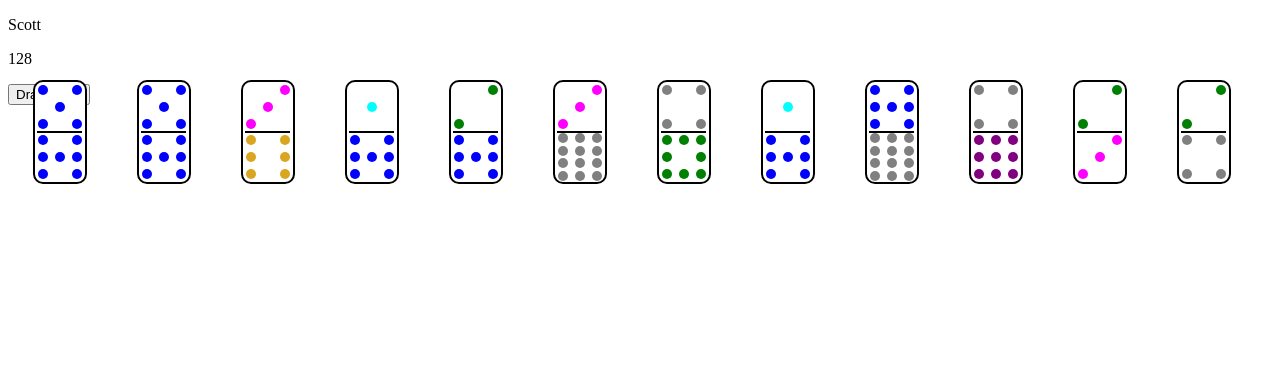
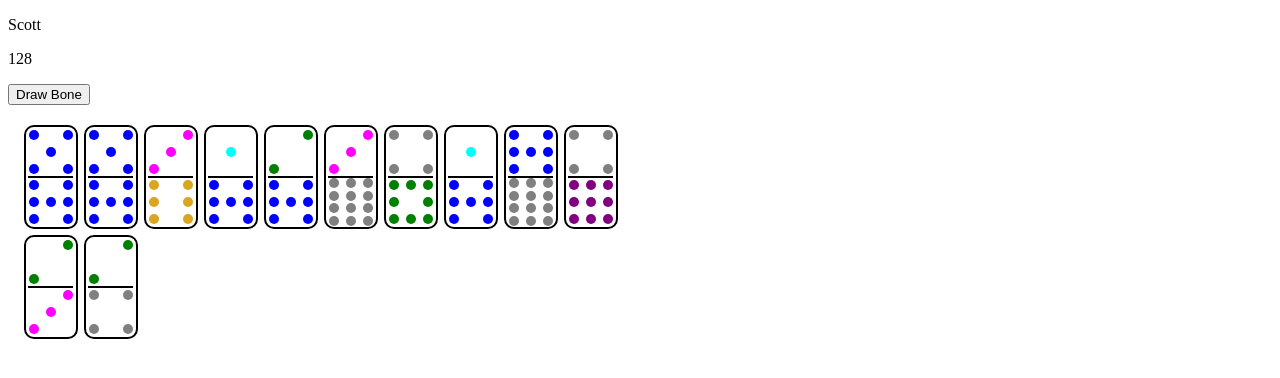
Before and after one commit to jckuhl/mexicantrain, a React (Create React App) app: page / in a window 1280 px wide. Shown: the top 378 px of the page. Built offline with nearby package versions, Linux system fonts and the light colour scheme.

Commit message:
css styling for bones in PlayerHand.tsx

```diff
--- a/src/components/Domino/Bone.tsx
+++ b/src/components/Domino/Bone.tsx
@@ -1,4 +1,4 @@
-import React from 'react';
+import React, { useState } from 'react';
 import styled from 'styled-components';
 import Domino from '../../models/dominos/domino';
 import Pip from './Pip';
@@ -83,7 +83,7 @@ export default function Bone({ domino, angle } : {domino: Domino, angle?: Rotati
     const rightPips = populatePips(domino.right);
 
     return (
-        <DominoContainer angle={angle}>
+        <DominoContainer angle={angle} onClick={()=> null}>
             <PipGrid size={domino.left}>
                 {leftPips}
             </PipGrid>
--- a/src/components/Hand/PlayerHand.tsx
+++ b/src/components/Hand/PlayerHand.tsx
@@ -1,24 +1,37 @@
 import React, { useState } from 'react';
+import styled from 'styled-components';
 import Hand from '../../models/dominos/hand';
 import Player from '../../models/player/player';
 import Boneyard from '../../models/dominos/boneyard';
 import Bone from '../Domino/Bone';
 import Rotation from '../Domino/Angle.enum';
 import FlexContainer from '../Shared/FlexContainer';
-import Domino from '../../models/dominos/domino';
 
 type PlayerHandProps = { player: Player, boneyard: Boneyard };
 
+const BoneGrid = styled.section`
+    display: grid;
+    grid-template-columns: repeat(10, 50px);
+    grid-template-rows: repeat(10, 100px);
+    grid-column-gap: 10px;
+    grid-row-gap: 10px;
+    margin: 20px;
 
+    div {
+        transform-origin: 25px 25px;
+    }
+`;
 
 export default function PlayerHand({ player, boneyard }: PlayerHandProps) {
     let [hand, setHand] = useState<Hand>(boneyard.drawHand(12));
     player.hand = hand;
+    player.turn = true;
 
     function drawFromBoneyard(boneyard: Boneyard, player: Player): void  {
         if(!player.hand) throw new Error('invalid state, player.hand undefined');
         player.hand.add(boneyard.drawBone());
-        setHand(new Hand([ ...player.hand.map(bone => bone) ]));
+        setHand(new Hand(player.hand.map(bone => bone)));
+        player.turn = false;
     }
 
     return (
@@ -27,10 +40,10 @@ export default function PlayerHand({ player, boneyard }: PlayerHandProps) {
                 <p>{player.name}</p>
                 <p>{player.hand.score}</p>
             </div>
-            <button onClick={()=> drawFromBoneyard(boneyard, player)}>Draw Bone</button>
-            <FlexContainer>
+            <button onClick={()=> drawFromBoneyard(boneyard, player)} disabled={!player.turn}>Draw Bone</button>
+            <BoneGrid>
                 {player.hand.map(bone => <Bone domino={bone} angle={Rotation.UP} />)}
-            </FlexContainer>
+            </BoneGrid>
         </React.Fragment>
     )
 }
```
Also changed, not shown: src/models/dominos/boneyard.ts (line endings or trailing spaces).
